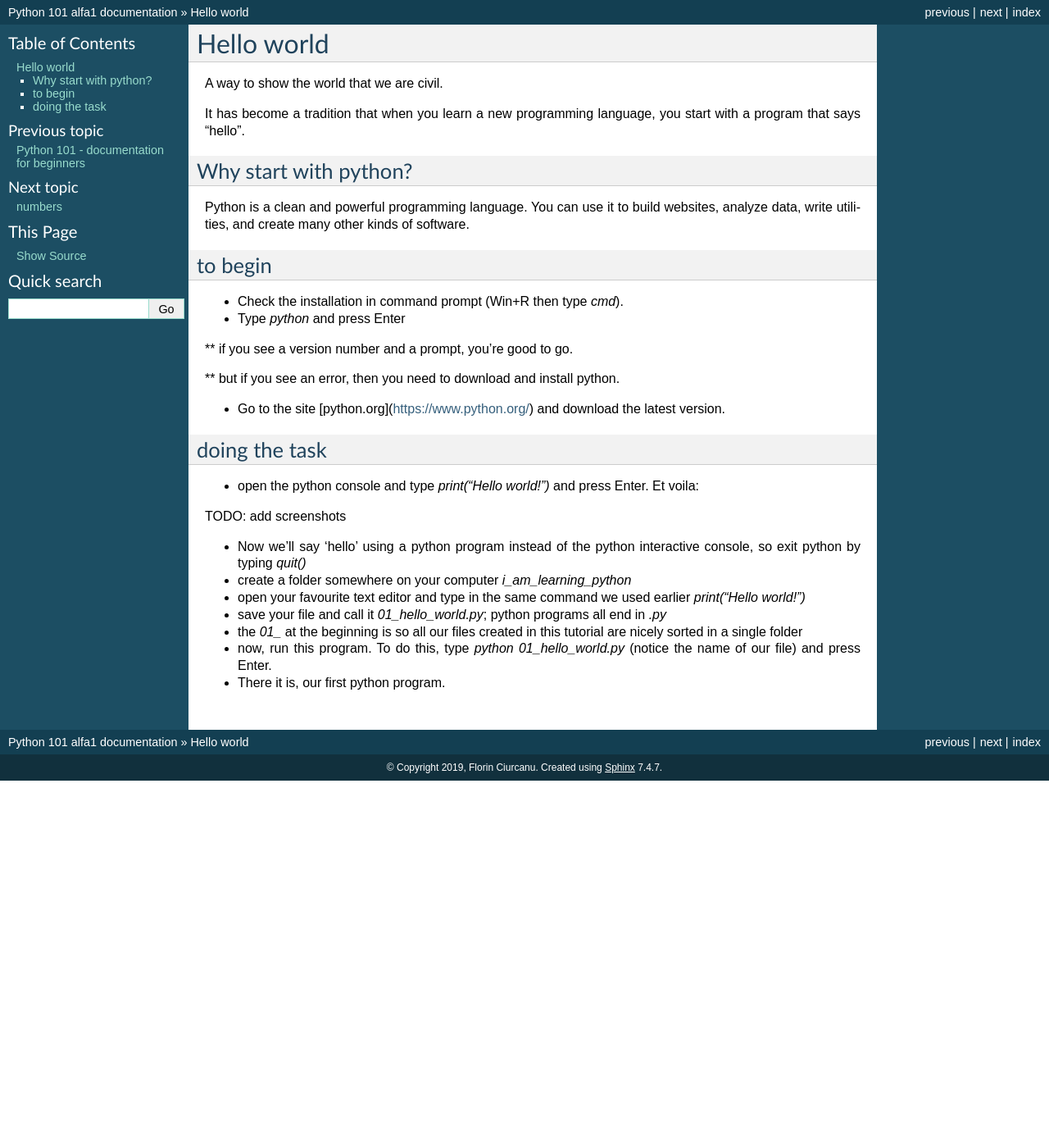
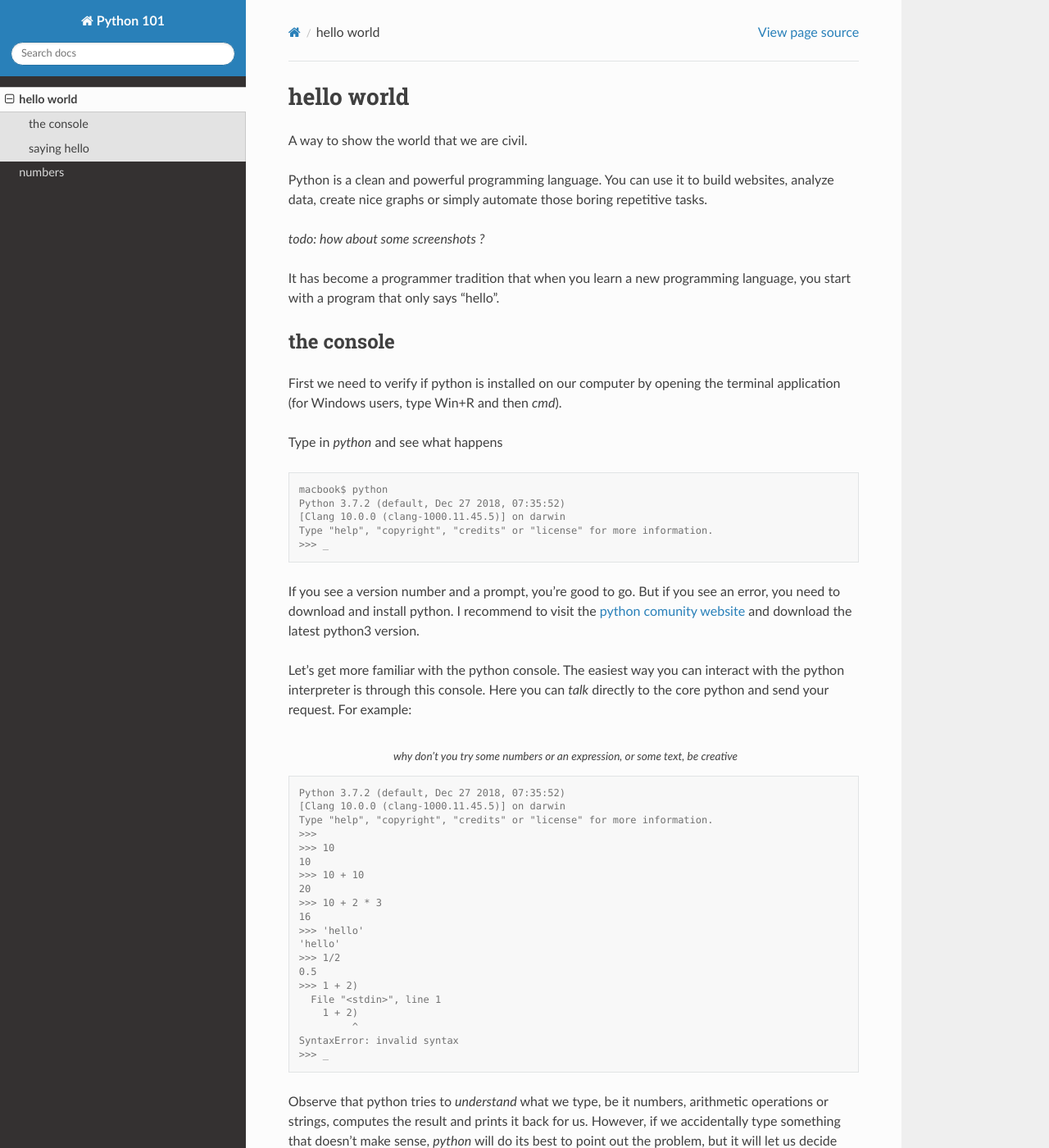
Before and after one commit to kopsha/python-1o1, a Sphinx documentation site: the page built from docs/source/hello_world.rst, in a window 1280 px wide and 1400 px high. Shown: the whole window at 82% size. Built offline with Sphinx 7.4.7 and the Read the Docs theme 2.0.0, drawn with Linux system fonts in a browser that asks for light colours; some of the changed text lies outside the part shown.

Commit message:
first lesson, ready

```diff
--- a/docs/source/conf.py
+++ b/docs/source/conf.py
@@ -47,7 +47,8 @@ exclude_patterns = []
 # The theme to use for HTML and HTML Help pages.  See the documentation for
 # a list of builtin themes.
 #
-html_theme = 'classic'
+html_theme = 'sphinx_rtd_theme'
+html_theme_path = ['_themes', ]
 
 # Add any paths that contain custom static files (such as style sheets) here,
 # relative to this directory. They are copied after the builtin static files,
--- a/docs/source/hello_world.rst
+++ b/docs/source/hello_world.rst
@@ -1,48 +1,111 @@
-Hello world
+hello world
 ===========
 
 A way to show the world that we are civil.
 
-It has become a tradition that when you learn a new programming language, you start with a program that says "hello".
+Python is a clean and powerful programming language. You can use it to build websites, analyze data, create nice graphs or simply automate those boring repetitive tasks.
+
+*todo: how about some screenshots ?*
+
+It has become a programmer tradition that when you learn a new programming language, you start with a program that only says "hello".
 
 
-Why start with python?
-######################
+the console
+^^^^^^^^^^^
 
-Python is a clean and powerful programming language.  You can use it to build websites, analyze data, write utilities, and create many other kinds of software.
+First we need to verify if python is installed on our computer by opening the terminal application (for Windows users, type Win+R and then `cmd`).
+
+Type in `python` and see what happens
+
+.. code-block:: console
+
+    macbook$ python
+    Python 3.7.2 (default, Dec 27 2018, 07:35:52)
+    [Clang 10.0.0 (clang-1000.11.45.5)] on darwin
+    Type "help", "copyright", "credits" or "license" for more information.
+    >>> _
+
+If you see a version number and a prompt, you're good to go. But if you see an error, you need to download and install python. I recommend to visit the `python comunity website <http://www.python.org/>`_ and download the latest python3 version.
+
+Let's get more familiar with the python console. The easiest way you can interact with the python interpreter is through this console. Here you can *talk* directly to the core python and send your request.
+For example:
+
+.. code-block:: console
+    :caption: why don't you try some numbers or an expression, or some text, be creative
+
+    Python 3.7.2 (default, Dec 27 2018, 07:35:52)
+    [Clang 10.0.0 (clang-1000.11.45.5)] on darwin
+    Type "help", "copyright", "credits" or "license" for more information.
+    >>>
+    >>> 10
+    10
+    >>> 10 + 10
+    20
+    >>> 10 + 2 * 3
+    16
+    >>> 'hello'
+    'hello'
+    >>> 1/2
+    0.5
+    >>> 1 + 2)
+      File "<stdin>", line 1
+        1 + 2)
+             ^
+    SyntaxError: invalid syntax
+    >>> _
+
+Observe that python tries to *understand* what we type, be it numbers, arithmetic operations or strings, computes the result and prints it back for us. However, if we accidentally type something that doesn't make sense, *python* will do its best to point out the problem, but it will let us decide how and when we'll fix it.
 
 
-to begin
-########
+saying hello
+^^^^^^^^^^^^
 
-* Check the installation in command prompt (Win+R then type `cmd`).
+Open the python console and type ``print("Hello world!")`` then enter:
 
-* Type `python` and press Enter
+.. code-block:: console
+    :caption: et voilà
 
-** if you see a version number and a prompt, you're good to go.
+    >>> print("Hello world!")
+    Hello world!
+    >>> print(12)
+    12
+    >>> print(1 / 2)
+    0
+    >>> print(2 * 2)
+    4
+    >>> _
 
-** but if you see an error, then you need to download and install python.
-
-* Go to the site [python.org](https://www.python.org/) and download the latest version.
+Notice that print behaves the same as the interpreter, it looks at our expression, tries to understand it and then prints the result
 
 
-doing the task
-##############
+Now we'll say ``hello`` using a python program instead of the python interactive console, so exit python by typing ``quit()``
 
-* open the python console and type `print("Hello world!")` and press Enter. Et voila:
+.. code-block:: console
 
-TODO: add screenshots
+    >>> quit()
+    macbook$ _
 
-* Now we'll say 'hello' using a python program instead of the python interactive console, so exit python by typing `quit()`
 
-* create a folder somewhere on your computer `i_am_learning_python`
+Create a folder somewhere on your computer ``python_lessons``, open your favourite text editor and type in the same command we used earlier ``print("Hello world!")`` then save your file and call it ``01_hello_world.py``
 
-* open your favourite text editor and type in the same command we used earlier `print("Hello world!")`
+All python programs all end in `.py`
 
-* save your file and call it `01_hello_world.py`; python programs all end in `.py`
+The `01_` at the beginning is so all our files created in this tutorial are nicely sorted in a single folder
 
-* the `01_` at the beginning is so all our files created in this tutorial are nicely sorted in a single folder
+.. code-block:: console
 
-* now, run this program. To do this, type `python 01_hello_world.py` (notice the name of our file) and press Enter.
+    macbook ~ $ mkdir python_lessons
+    macbook ~ $ cd python_lessons
+    macbook python_lessons $
 
-* There it is, our first python program.
+
+And finally, execute this program by typing in *python* followed by the name of our file *01_hello_world.py*.
+
+.. code-block:: console
+
+    macbook python_lessons $ python 01_hello_world.py
+    Hello world!
+    macbook python_lessons $ _
+
+
+You got lucky, you just wrote your first python program.
--- a/docs/source/numbers.rst
+++ b/docs/source/numbers.rst
@@ -2,6 +2,8 @@ numbers
 =======
 
 Among other many other things, python understands numbers.
+
+.. code-block:: console
 
     macbook $  python3
         Python 3.7.2 (default, Dec 27 2018, 07:35:52)
```
Also changed, not shown: docs/source/index.rst (+28 -16 lines).
